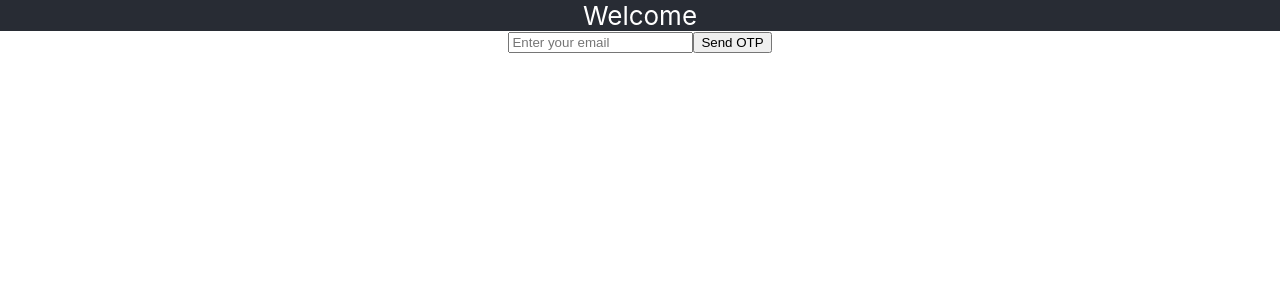
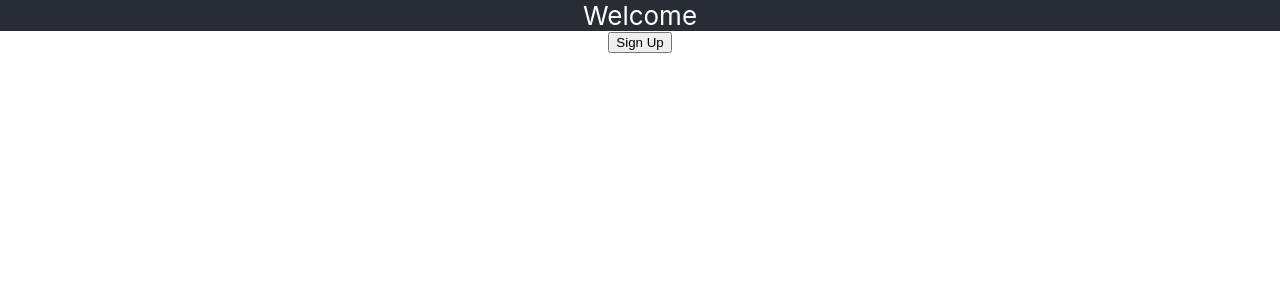
Before and after one commit to AdarshReddy2106/IAR-Task, a React (Create React App) app: page / in a window 1280 px wide. Shown: the top 300 px of the page. Built offline with nearby package versions, Linux system fonts and the light colour scheme.

Commit message:
Added Signup button

```diff
--- a/src/App.js
+++ b/src/App.js
@@ -1,14 +1,21 @@
 // import logo from './logo.svg';
+import React, {useState} from 'react';
 import './App.css';
 import Signupform from './components/Signupform';
 
 function App() {
+  const [showSignup, setShowSignup] = useState(false);
+
   return (
     <div className="App">
       <header className="App-header">
          Welcome
       </header>
-      <Signupform />
+      {!showSignup ? (
+        <button onClick={() => setShowSignup(true)}>Sign Up</button>
+      ) : (
+        <Signupform />
+      )}
     </div>
   );
 }
```
